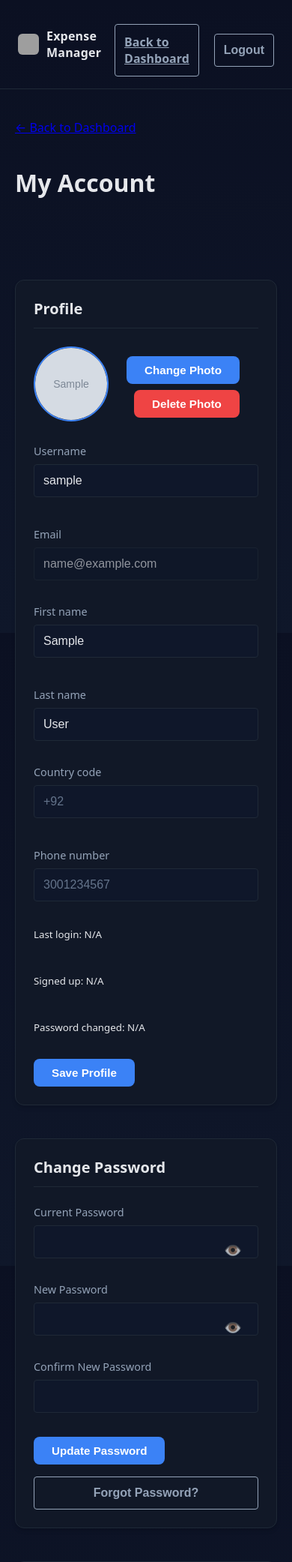
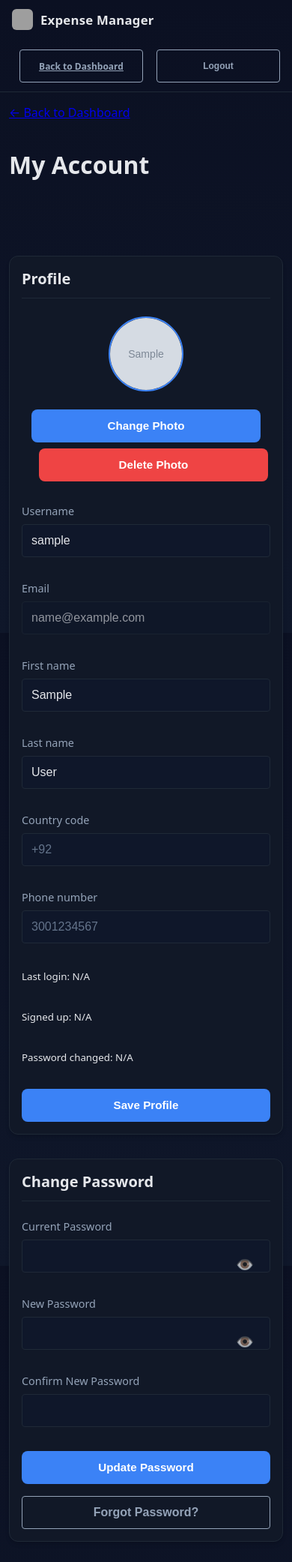
Before and after one commit to Abdullah-E63s/Expense-Manager, a Flask app: page /account in a window 390 px wide. Shown: the top 2083 px of the page at 75% size. Run offline with Flask 3, Linux system fonts and the light colour scheme; the visitor is signed in with stand-in values (Sample User, id 1); tables that the repository leaves empty hold one stand-in row (values such as "Sample post"); grey boxes marked "Sample" are stand-in pictures; some libraries are stand-ins or nearby versions; grey boxes are pictures that could not be loaded.

Commit message:
style: add responsive mobile CSS rules for dashboard, account, and login pages

```diff
--- a/static/css/account.css
+++ b/static/css/account.css
@@ -251,7 +251,38 @@
 
 /* Responsive */
 @media (max-width: 768px) {
+    .container {
+        margin: 16px auto;
+        padding: 0 12px !important;
+    }
+
+    .account-section {
+        padding: 16px;
+        margin-bottom: 16px;
+    }
+
+    .avatar-row {
+        flex-direction: column;
+        text-align: center;
+        gap: 16px;
+    }
+
     .form-row {
         grid-template-columns: 1fr;
+        gap: 12px;
+    }
+
+    .form-control {
+        font-size: 16px !important;
+    }
+
+    .modal-content {
+        padding: 20px;
+        width: 95%;
+    }
+
+    .btn-account {
+        width: 100%;
+        min-height: 44px;
     }
 }
--- a/static/css/login.css
+++ b/static/css/login.css
@@ -568,9 +568,8 @@ input[type="password"]:focus {
 /* Responsive adjustments */
 @media (max-width: 480px) {
     body {
-        padding: 1rem;
+        padding: 0.75rem;
         min-height: 100vh;
-        max-height: 100vh;
     }
 
     .app-icon {
--- a/static/css/style.css
+++ b/static/css/style.css
@@ -875,3 +875,125 @@ textarea::placeholder {
   padding: 4px 8px;
   font-size: 11px;
 }
+
+/* ═══════════════════════════════════════════════════════════════════════════ */
+/* Comprehensive Mobile & Tablet Responsive Optimizations                    */
+/* ═══════════════════════════════════════════════════════════════════════════ */
+
+/* Prevent unwanted zoom on mobile inputs */
+@media (max-width: 768px) {
+  input[type="text"],
+  input[type="email"],
+  input[type="password"],
+  input[type="number"],
+  select,
+  textarea {
+    font-size: 16px !important;
+  }
+
+  .container {
+    padding: 12px;
+    gap: 16px;
+  }
+
+  .header {
+    padding: 12px 16px;
+  }
+
+  .brand-name {
+    font-size: 1.05rem;
+  }
+
+  .header-actions {
+    gap: 8px;
+  }
+
+  .header-actions .btn {
+    padding: 6px 12px;
+    font-size: 12px;
+    margin-left: 0;
+  }
+
+  .dashboard {
+    grid-template-columns: 1fr !important;
+    gap: 16px;
+  }
+
+  .charts-section {
+    grid-template-columns: 1fr !important;
+    gap: 16px;
+  }
+
+  .analytics-overview {
+    grid-template-columns: 1fr 1fr;
+    gap: 10px;
+  }
+
+  .stat-card {
+    padding: 12px 8px;
+  }
+
+  .stat-card div:first-child {
+    font-size: 18px;
+  }
+
+  .stat-card div:last-child {
+    font-size: 12px;
+  }
+
+  /* Expenses list item responsive layout */
+  #expenses-list .exp-row {
+    grid-template-columns: 1fr auto auto;
+    grid-template-areas:
+      "desc val actions"
+      "cat cat actions";
+    gap: 6px 10px;
+    padding: 12px 10px;
+  }
+
+  #expenses-list .exp-desc {
+    grid-area: desc;
+    font-weight: 600;
+  }
+
+  #expenses-list .exp-val {
+    grid-area: val;
+    text-align: right;
+  }
+
+  #expenses-list .exp-cat {
+    grid-area: cat;
+  }
+
+  #expenses-list .exp-actions {
+    grid-area: actions;
+  }
+
+  .panel {
+    padding: 14px;
+    border-radius: 10px;
+  }
+
+  .btn {
+    min-height: 44px;
+    display: inline-flex;
+    align-items: center;
+    justify-content: center;
+  }
+}
+
+@media (max-width: 480px) {
+  .header {
+    flex-wrap: wrap;
+    gap: 10px;
+  }
+
+  .header-actions {
+    width: 100%;
+    justify-content: space-between;
+  }
+
+  .analytics-overview {
+    grid-template-columns: 1fr 1fr;
+  }
+}
```
